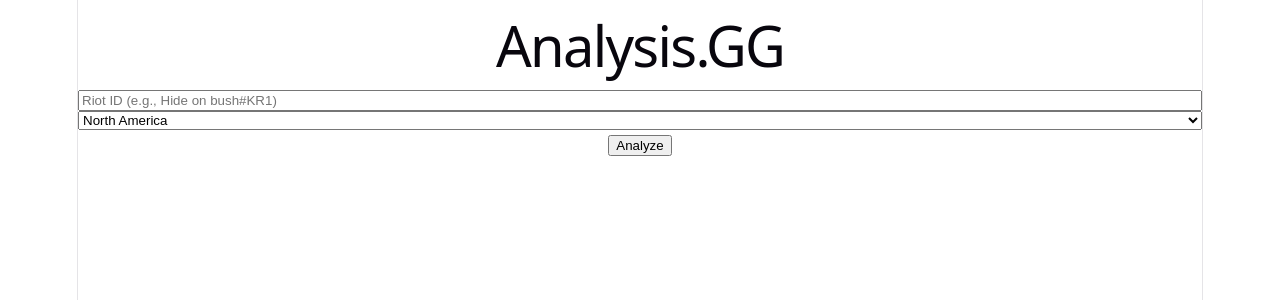
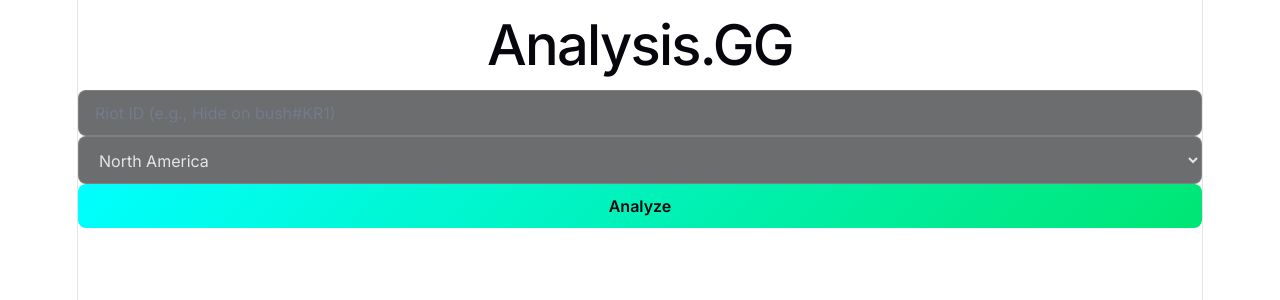
Before and after one commit to lucasbdourado/analysis-gg, a React (Vite) app in the folder src/main/frontend/: page / in a window 1280 px wide. Shown: the top 300 px of the page. Built offline with nearby package versions, Linux system fonts and the light colour scheme.

Commit message:
feat: Desenvolvimento da task 002 - Implement Shared UI Components

```diff
--- a/src/main/frontend/src/index.css
+++ b/src/main/frontend/src/index.css
@@ -1,4 +1,18 @@
+@import url('https://fonts.googleapis.com/css2?family=Inter:wght@300;400;500;600;700;800&display=swap');
+
 :root {
+  /* Obsidian dark-theme design tokens */
+  --bg-obsidian-start: hsl(220, 25%, 5%);
+  --bg-obsidian-end: hsl(220, 18%, 10%);
+  --card-bg: rgba(13, 17, 23, 0.7);
+  --card-border: rgba(255, 255, 255, 0.08);
+  --accent-cyan: hsl(180, 100%, 50%);
+  --accent-emerald: hsl(150, 100%, 45%);
+  --accent-gradient: linear-gradient(135deg, var(--accent-cyan), var(--accent-emerald));
+  --error-red: hsl(350, 80%, 55%);
+  --error-glow: 0 0 10px rgba(244, 63, 94, 0.4);
+  --focus-glow: 0 0 10px rgba(6, 182, 212, 0.4);
+
   --text: #6b6375;
   --text-h: #08060d;
   --bg: #fff;
@@ -11,8 +25,8 @@
   --shadow:
     rgba(0, 0, 0, 0.1) 0 10px 15px -3px, rgba(0, 0, 0, 0.05) 0 4px 6px -2px;
 
-  --sans: system-ui, 'Segoe UI', Roboto, sans-serif;
-  --heading: system-ui, 'Segoe UI', Roboto, sans-serif;
+  --sans: 'Inter', system-ui, 'Segoe UI', Roboto, sans-serif;
+  --heading: 'Inter', system-ui, 'Segoe UI', Roboto, sans-serif;
   --mono: ui-monospace, Consolas, monospace;
 
   font: 18px/145% var(--sans);
--- a/src/main/frontend/src/shared/ui/Button/Button.module.css
+++ b/src/main/frontend/src/shared/ui/Button/Button.module.css
@@ -1,4 +1,32 @@
-/* Button styling will go here in future tasks */
 .button {
-  /* skeleton styles */
+  background: var(--accent-gradient);
+  color: #08060d;
+  font-family: var(--sans);
+  font-size: 16px;
+  font-weight: 600;
+  padding: 12px 24px;
+  border: none;
+  border-radius: 8px;
+  cursor: pointer;
+  outline: none;
+  transition: transform 0.1s ease, box-shadow 0.25s ease, opacity 0.25s ease;
+  display: inline-flex;
+  align-items: center;
+  justify-content: center;
+  width: 100%;
+  box-sizing: border-box;
 }
+
+.button:hover:not(:disabled) {
+  box-shadow: 0 0 15px rgba(6, 182, 212, 0.6);
+  transform: translateY(-1px);
+}
+
+.button:active:not(:disabled) {
+  transform: scale(0.98);
+}
+
+.button:disabled {
+  opacity: 0.5;
+  cursor: not-allowed;
+}
--- a/src/main/frontend/src/shared/ui/Input/Input.module.css
+++ b/src/main/frontend/src/shared/ui/Input/Input.module.css
@@ -1,17 +1,41 @@
-/* Input styling will go here in future tasks */
 .wrapper {
   display: flex;
   flex-direction: column;
+  width: 100%;
 }
 
 .input {
-  /* skeleton styles */
+  background: rgba(10, 12, 16, 0.6);
+  border: 1px solid rgba(255, 255, 255, 0.12);
+  border-radius: 8px;
+  color: hsl(220, 10%, 90%);
+  font-family: var(--sans);
+  font-size: 16px;
+  padding: 12px 16px;
+  outline: none;
+  transition: border-color 0.25s ease, box-shadow 0.25s ease;
+  width: 100%;
+  box-sizing: border-box;
 }
 
-.error {
-  /* error styles */
+.input::placeholder {
+  color: hsl(220, 10%, 50%);
+}
+
+.input:focus {
+  border-color: var(--accent-cyan);
+  box-shadow: var(--focus-glow);
+}
+
+.input.error {
+  border-color: var(--error-red);
+  box-shadow: var(--error-glow);
 }
 
 .errorText {
-  /* error text styles */
+  color: var(--error-red);
+  font-size: 14px;
+  margin-top: 6px;
+  text-align: left;
+  font-family: var(--sans);
 }
--- a/src/main/frontend/src/shared/ui/Select/Select.module.css
+++ b/src/main/frontend/src/shared/ui/Select/Select.module.css
@@ -1,17 +1,44 @@
-/* Select styling will go here in future tasks */
 .wrapper {
   display: flex;
   flex-direction: column;
+  width: 100%;
 }
 
 .select {
-  /* skeleton styles */
+  background: rgba(10, 12, 16, 0.6);
+  border: 1px solid rgba(255, 255, 255, 0.12);
+  border-radius: 8px;
+  color: hsl(220, 10%, 90%);
+  font-family: var(--sans);
+  font-size: 16px;
+  padding: 12px 16px;
+  outline: none;
+  transition: border-color 0.25s ease, box-shadow 0.25s ease;
+  width: 100%;
+  box-sizing: border-box;
+  cursor: pointer;
 }
 
-.error {
-  /* error styles */
+/* Maintain native select caret/arrow rendering, but style options */
+.select option {
+  background: hsl(220, 25%, 7%);
+  color: hsl(220, 10%, 90%);
+}
+
+.select:focus {
+  border-color: var(--accent-cyan);
+  box-shadow: var(--focus-glow);
+}
+
+.select.error {
+  border-color: var(--error-red);
+  box-shadow: var(--error-glow);
 }
 
 .errorText {
-  /* error text styles */
+  color: var(--error-red);
+  font-size: 14px;
+  margin-top: 6px;
+  text-align: left;
+  font-family: var(--sans);
 }
```
Also changed, not shown: 5 other files (tests, documents, lock files or other folders).
